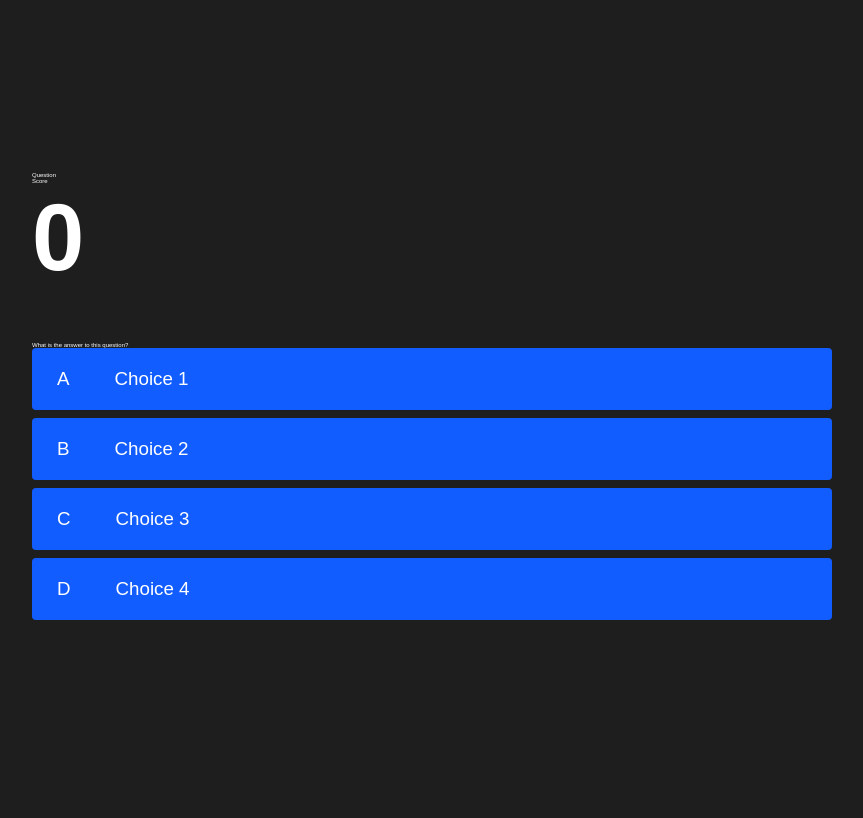
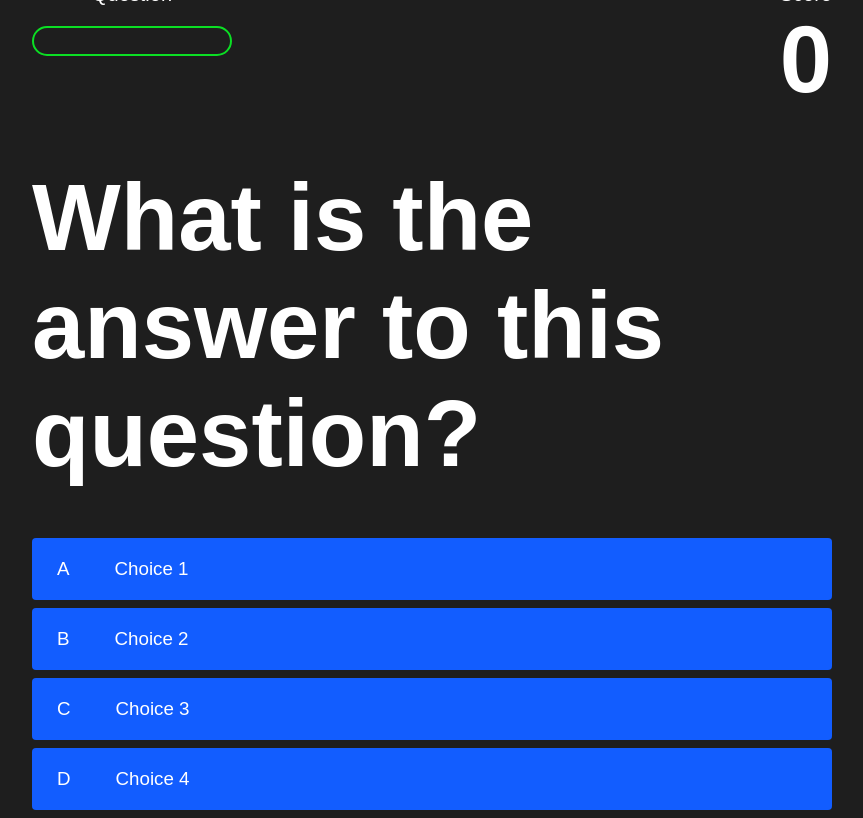
Before and after one commit to blanfried/Code-Quiz, a plain HTML site: page game.html in a window 1280 px wide. Shown: the whole page, without its empty margins (208-1071 px from the left). Drawn offline with Linux system fonts and the light colour scheme.

Commit message:
added details in css for heads up display, made a couple corrections in html, styled progress bar, and starting javascript, also added a media screen in last commit but failed to mention

```diff
--- a/assets/css/game.css
+++ b/assets/css/game.css
@@ -37,6 +37,36 @@ body {
       background: linear-gradient(32deg, rgb(230, 29, 29, 1) 0%, rgb(224, 11, 11, 1) 100%);
 }
 
+/* Heads up display */
+#hud {
+      display: flex;
+      justify-content: space-between;
+}
+
+.hud-prefix {
+      text-align: center;
+      font-size: 2rem;
+}
+
+.hud-main-text {
+      text-align: center;
+}
+
+#progressBar {
+      width: 20rem;
+      height: 3rem;
+      border: 0.2rem solid rgb(11,223,36);
+      margin-top: 2rem;
+      border-radius: 50px;
+      overflow: hidden;
+}
+
+#progressBarFull {
+      height: 100%;
+      background: rgb(11,223,36);
+      width: 0%;
+}
+
 
 @media screen and (max-width: 768px) {
       .choice-container {
--- a/assets/js/game.js
+++ b/assets/js/game.js
@@ -0,0 +1,10 @@
+const question = document.querySelector('#question');
+const choices = Array.from(document.querySelectorAll('.choice-text'));
+const progressText = document.querySelector('#progressText');
+const scoreText = document.querySelector('#score');
+const progressBarFull = document.querySelector('#progressBarFull');
+
+let currentQuestion = {}
+let acceptingAnswers = true
+let score = 0
+let questionCounter = 0
--- a/game.html
+++ b/game.html
@@ -29,7 +29,7 @@
                               </h1>
                         </div>
                   </div>
-                  <div id="question">What is the answer to this question?</div>
+                  <h1 id="question">What is the answer to this question?</h1>
                   <div class="choice-container">
                         <p class="choice-prefix">A</p>
                         <p class="choice-text" data-number="1">Choice 1</p>
```
